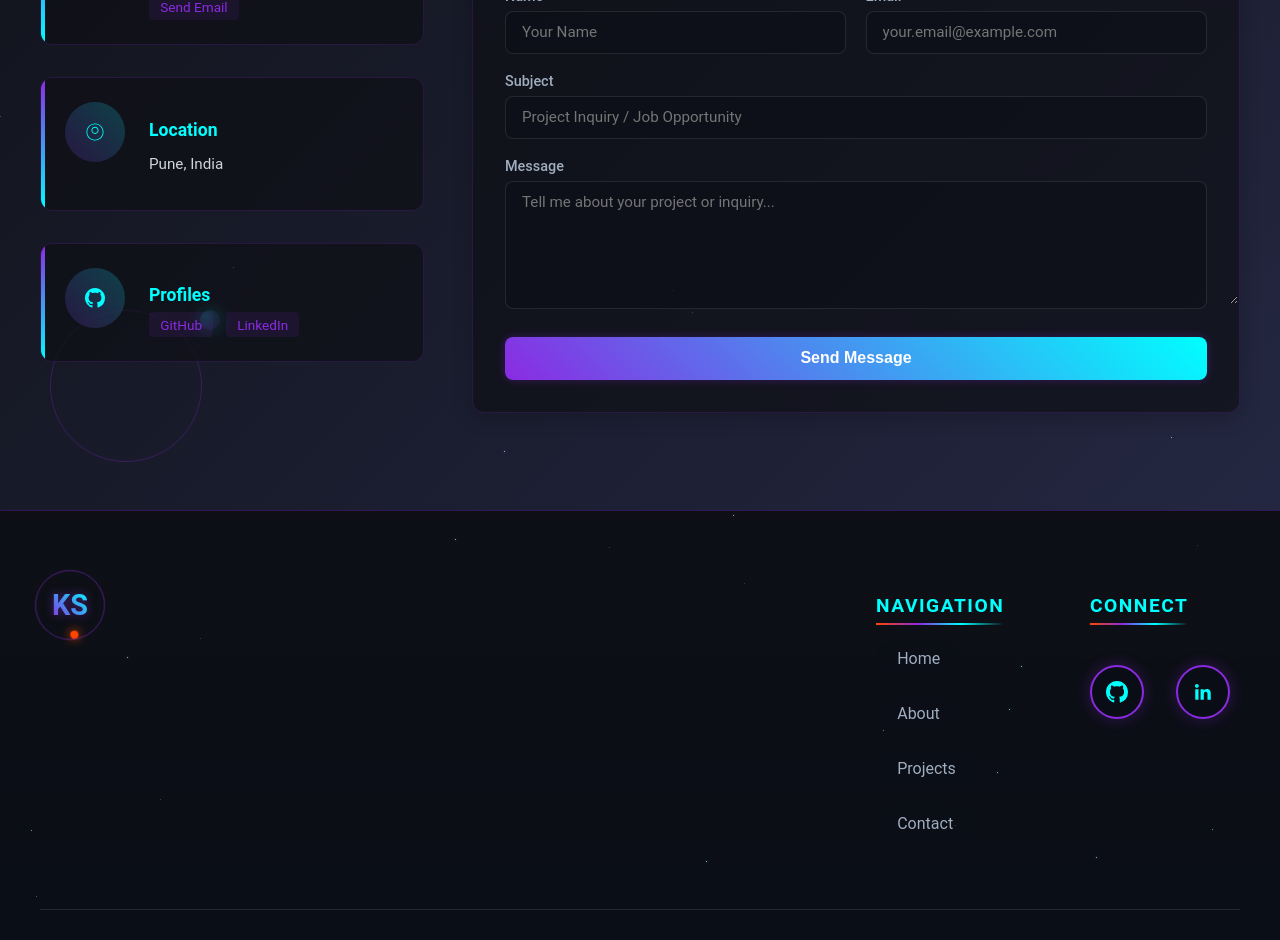
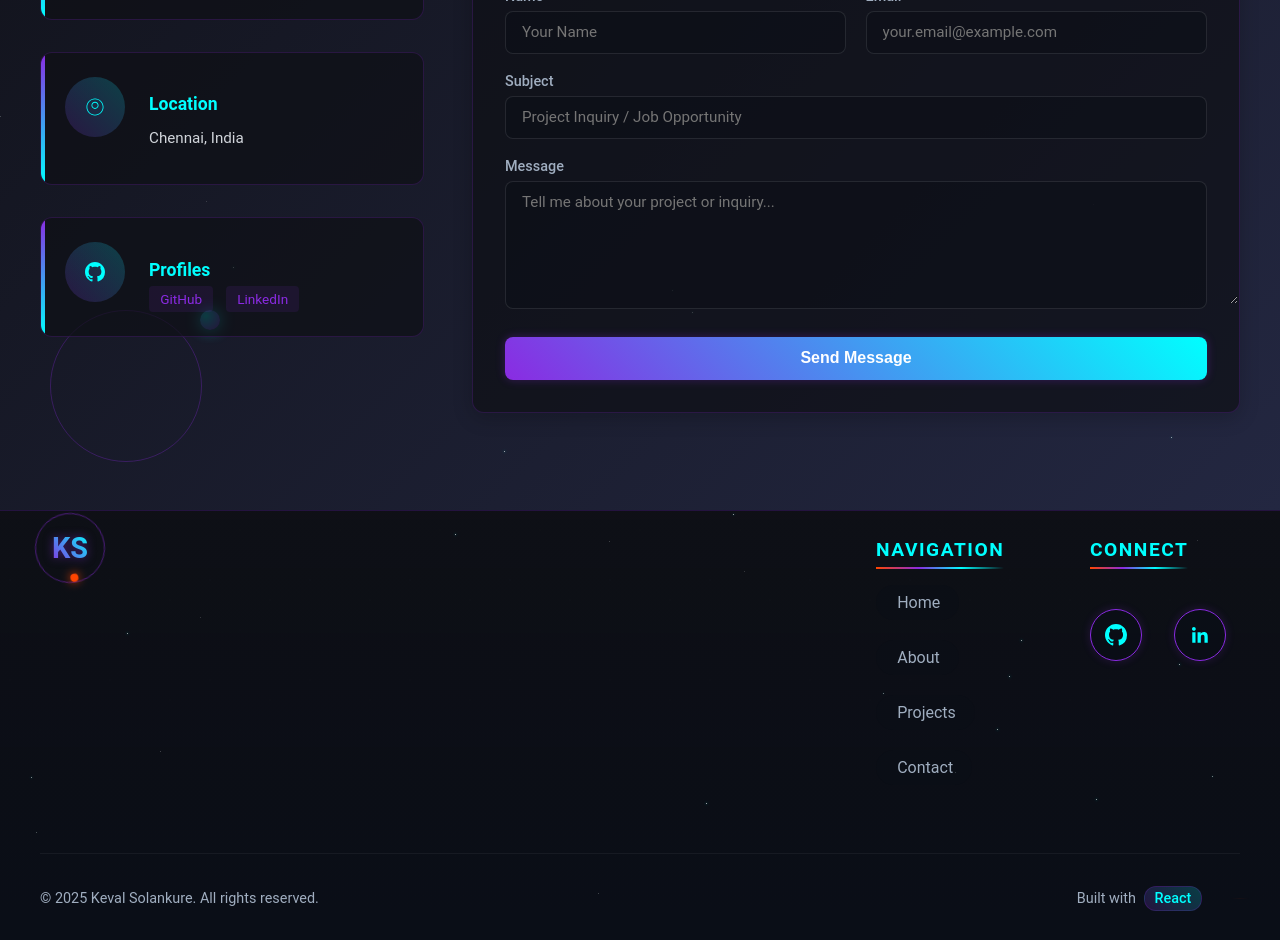
Before and after one commit to keval15-ui/Portfolio, a React (Vite) app in the folder portfolio/: page /contact in a window 1280 px wide. Shown: the part 540-1480 px from the top of the page. After the commit the page ends 1458 px from the top, so only its background shows below. Built offline with nearby package versions, Linux system fonts and the light colour scheme.

Commit message:
Inspection

```diff
--- a/portfolio/index.html
+++ b/portfolio/index.html
@@ -4,7 +4,7 @@
     <meta charset="UTF-8" />
     <meta name="viewport" content="width=device-width, initial-scale=1.0" />
     <title>Portfolio-KEVAL SOLANKURE</title>
-    <link rel="icon" type="image/svg+xml" href="./src/styles/assets/keval.jpg" />
+    <!-- <link rel="icon" type="image/svg+xml" href="./src/styles/assets/keval.jpg" /> -->
   </head>
   <body>
     <div id="root"></div>
--- a/portfolio/src/App.css
+++ b/portfolio/src/App.css
@@ -239,3 +239,19 @@ a:hover {
   min-height: 100vh;
   padding: 2rem;
 }
+
+/* Responsive styles */
+@media (max-width: 768px) {
+  .space-section {
+    padding: 1rem;
+  }
+
+  .space-card {
+    padding: 1rem;
+  }
+
+  .planet {
+    width: 80px;
+    height: 80px;
+  }
+}
--- a/portfolio/src/pages/Contact.jsx
+++ b/portfolio/src/pages/Contact.jsx
@@ -94,12 +94,7 @@ const Contact = () => {
               <div className="contact-detail">
                 <h3>Email Me</h3>
                 <p className="email-content">kevalsolankure@gmail.com</p>
-                <a
-                  href="mailto:kevalsolankure@gmail.com"
-                  className="contact-link"
-                >
-                  Send Email
-                </a>
+
               </div>
             </div>
 
@@ -112,7 +107,7 @@ const Contact = () => {
               </div>
               <div className="contact-detail">
                 <h3>Location</h3>
-                <p>Pune, India</p>
+                <p>Chennai, India</p>
               </div>
             </div>
 
--- a/portfolio/src/styles/Footer.css
+++ b/portfolio/src/styles/Footer.css
@@ -2,9 +2,9 @@
   position: relative;
   overflow: hidden;
   background: linear-gradient(to top, #0a0e17 0%, rgba(15, 16, 22, 0.9) 100%);
-  padding: 4rem 0 2rem;
+  padding: 1rex;
   color: #fff;
-  border-top: 1px solid rgba(138, 43, 226, 0.3);
+  border-top: 1px solid rgba(138, 43, 226, 0.2); /* reduced opacity */
 }
 
 .stars-small {
@@ -212,8 +212,8 @@
   color: #fff;
   transition: all 0.4s ease;
   position: relative;
-  border: 2px solid #8a2be2;
-  box-shadow: 0 0 15px rgba(138, 43, 226, 0.3);
+  border: 1px solid #8a2be2; /* reduced from 2px to 1px */
+  box-shadow: 0 0 10px rgba(138, 43, 226, 0.2); /* reduced shadow intensity */
   overflow: visible;
 }
 
@@ -287,7 +287,7 @@
   justify-content: space-between;
   align-items: center;
   padding-top: 2rem;
-  border-top: 1px solid rgba(255, 255, 255, 0.1);
+  border-top: 1px solid rgba(255, 255, 255, 0.05); /* reduced opacity */
   gap: 1rem;
 }
 
@@ -310,7 +310,7 @@
   border-radius: 12px;
   font-weight: 500;
   color: #0ff;
-  border: 1px solid rgba(138, 43, 226, 0.3);
+  border: 1px solid rgba(138, 43, 226, 0.2); /* reduced opacity */
   position: relative;
   overflow: hidden;
 }
```
Also changed, not shown: portfolio/src/styles/assets/keval.jpg (deleted).
